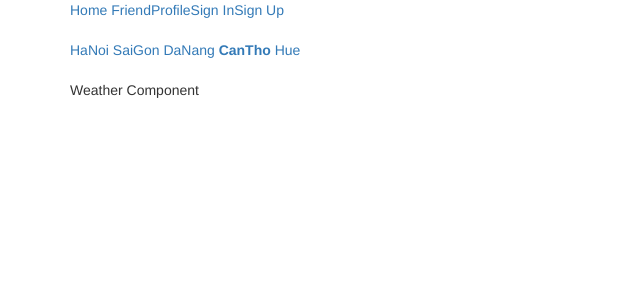
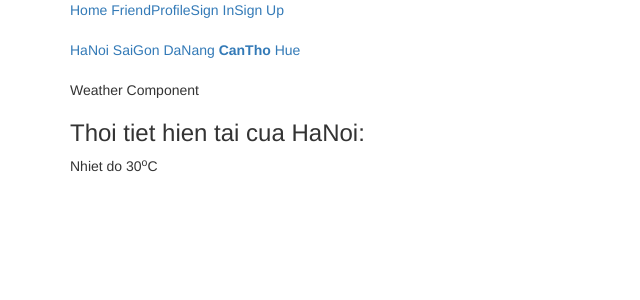
Before and after one commit to vanpho93/routing1901, an Angular app: page /weather/CanTho in a window 1280 px wide. Shown: the top 300 px of the page, without its empty margins (0-640 px from the left). Built offline with nearby package versions, Linux system fonts and the light colour scheme; no server answers.

Commit message:
Template

```diff
--- a/src/app/components/weather.component.ts
+++ b/src/app/components/weather.component.ts
@@ -6,6 +6,8 @@ import { WeatherService } from '../services/weather.service';
     selector: 'app-weather',
     template: `
         <p>Weather Component</p>
+        <h3>Thoi tiet hien tai cua HaNoi:</h3>
+        <p>Nhiet do 30<sup>o</sup>C</p>
     `,
     providers: [WeatherService]
 })
```
